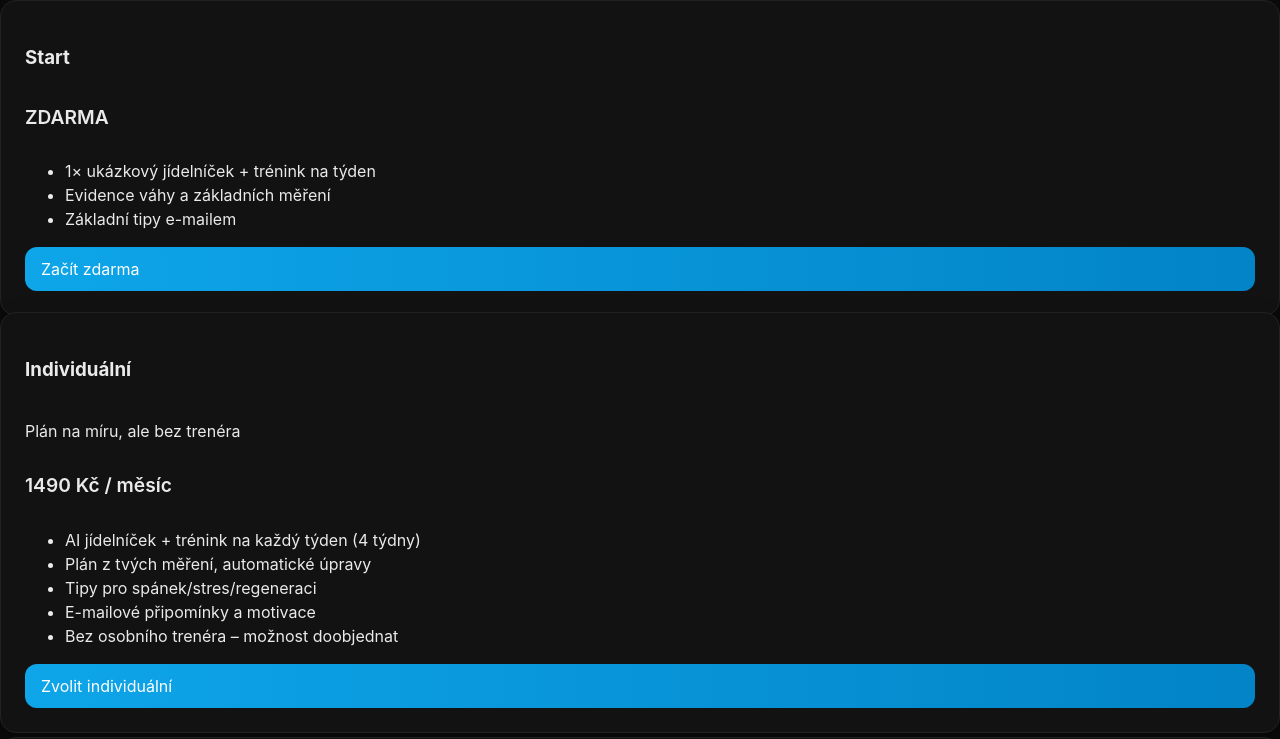
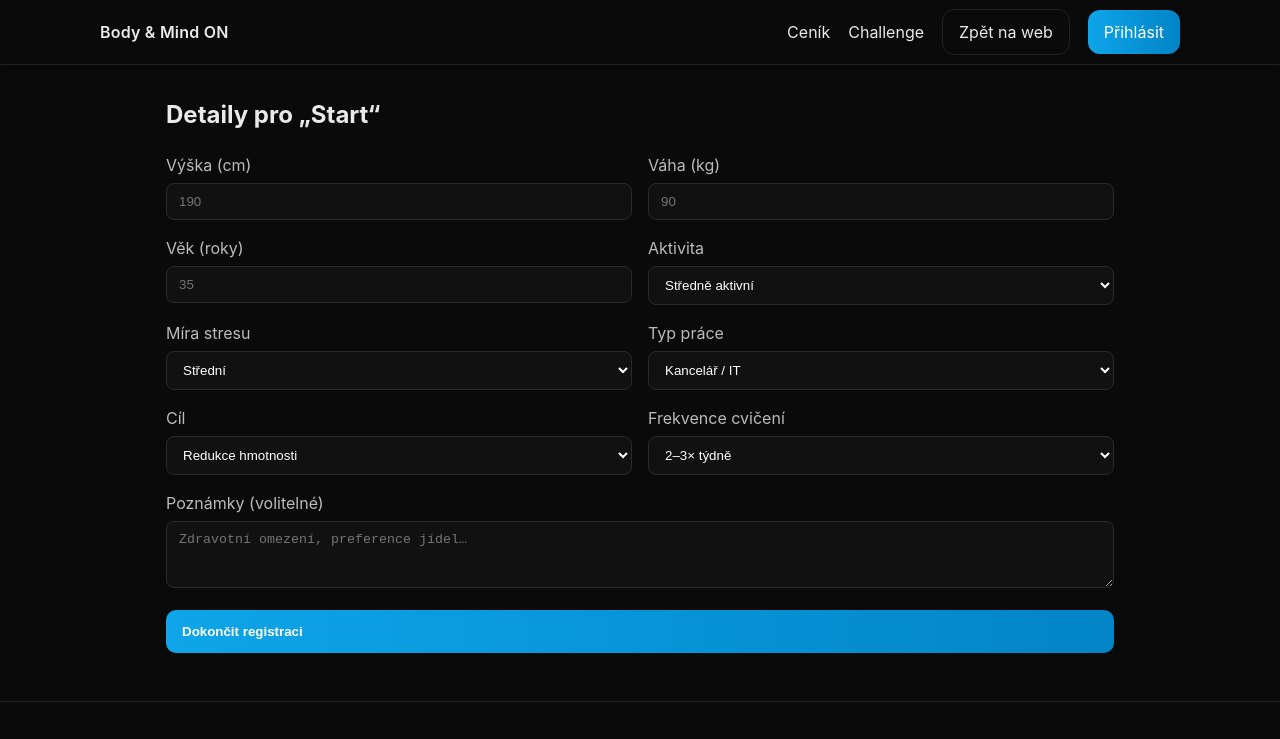
Before and after one commit to Progen-design/body-mind-on, a Next.js app: page /pricing in a window 1280 px wide. Shown: the top 739 px of the page. Built offline with nearby package versions, Linux system fonts and the light colour scheme; no server answers.

Commit message:
Update pricing.js

```diff
--- a/pages/pricing.js
+++ b/pages/pricing.js
@@ -1,6 +1,158 @@
 // /pages/pricing.js
-import Pricing from '../components/Pricing';
+import { useState } from 'react'
+import Header from '../components/Header'
+import Footer from '../components/Footer'
 
 export default function PricingPage() {
-  return <Pricing />;
+  // lokální state pro formulář
+  const [height, setHeight] = useState('')
+  const [weight, setWeight] = useState('')
+  const [age, setAge] = useState('')
+  const [activity, setActivity] = useState('stredne')       // kód!
+  const [stress, setStress] = useState('medium')            // kód!
+  const [occupation, setOccupation] = useState('office_it') // kód!
+  const [goal, setGoal] = useState('redukce')               // kód!
+  const [freq, setFreq] = useState('2-3')                   // kód!
+  const [notes, setNotes] = useState('')
+  const [loading, setLoading] = useState(false)
+  const [msg, setMsg] = useState(null)
+
+  async function onSubmit(e) {
+    e.preventDefault()
+    setLoading(true); setMsg(null)
+
+    try {
+      // SEND → kódy přesně jak chce DB
+      const res = await fetch('/api/body-metrics', {
+        method: 'POST',
+        headers: { 'Content-Type': 'application/json' },
+        body: JSON.stringify({
+          // name/email si můžeš doplnit, pokud je sbíráš výše na stránce
+          age: age ? Number(age) : null,
+          height_cm: height ? Number(height) : null,
+          weight_kg: weight ? Number(weight) : null,
+          activity,               // 'sedavy' | 'lehce' | 'stredne' | 'velmi' | 'extra'
+          stress_level: stress,   // 'low' | 'medium' | 'high'
+          occupation,             // 'office_it' | 'driver' | 'warehouse' | 'manual' | 'healthcare' | 'teacher_sales' | 'gastronomy'
+          goal,                   // 'redukce' | 'udrzovani' | 'nabirani_svaly'
+          freq_choice: freq,      // '0-1' | '2-3' | '4plus'
+          notes
+        })
+      })
+      const data = await res.json()
+      if (!res.ok) throw new Error(data?.error || 'Neznámá chyba')
+
+      setMsg('Hotovo! Údaje uloženy. Za chvíli dorazí plán na e-mail (pokud je u profilu).')
+    } catch (err) {
+      setMsg(`Chyba: ${err.message}`)
+    } finally {
+      setLoading(false)
+    }
+  }
+
+  return (
+    <>
+      <Header />
+
+      {/* …tady nech svůj ceník/karty… */}
+
+      <section className="container">
+        <h2>Detaily pro „Start“</h2>
+
+        <form onSubmit={onSubmit}>
+          <div className="grid">
+            <div>
+              <label>Výška (cm)</label>
+              <input type="number" value={height} onChange={e=>setHeight(e.target.value)} placeholder="190" />
+            </div>
+            <div>
+              <label>Váha (kg)</label>
+              <input type="number" value={weight} onChange={e=>setWeight(e.target.value)} placeholder="90" />
+            </div>
+
+            <div>
+              <label>Věk (roky)</label>
+              <input type="number" value={age} onChange={e=>setAge(e.target.value)} placeholder="35" />
+            </div>
+            <div>
+              <label>Aktivita</label>
+              <select value={activity} onChange={e=>setActivity(e.target.value)}>
+                <option value="sedavy">Sedavý</option>
+                <option value="lehce">Mírně aktivní</option>
+                <option value="stredne">Středně aktivní</option>
+                <option value="velmi">Vysoce aktivní</option>
+                <option value="extra">Extra aktivní</option>
+              </select>
+            </div>
+
+            <div>
+              <label>Míra stresu</label>
+              <select value={stress} onChange={e=>setStress(e.target.value)}>
+                <option value="low">Nízká</option>
+                <option value="medium">Střední</option>
+                <option value="high">Vysoká</option>
+              </select>
+            </div>
+            <div>
+              <label>Typ práce</label>
+              <select value={occupation} onChange={e=>setOccupation(e.target.value)}>
+                <option value="office_it">Kancelář / IT</option>
+                <option value="driver">Řidič / Kurýr</option>
+                <option value="warehouse">Sklad / Logistika (směnný provoz)</option>
+                <option value="manual">Manuální</option>
+                <option value="healthcare">Zdravotnictví</option>
+                <option value="teacher_sales">Učitel / Obchod</option>
+                <option value="gastronomy">Gastronomie</option>
+              </select>
+            </div>
+
+            <div>
+              <label>Cíl</label>
+              <select value={goal} onChange={e=>setGoal(e.target.value)}>
+                <option value="redukce">Redukce hmotnosti</option>
+                <option value="udrzovani">Udržování</option>
+                <option value="nabirani_svaly">Nabírání svalů</option>
+              </select>
+            </div>
+            <div>
+              <label>Frekvence cvičení</label>
+              <select value={freq} onChange={e=>setFreq(e.target.value)}>
+                <option value="0-1">0–1× týdně</option>
+                <option value="2-3">2–3× týdně</option>
+                <option value="4plus">4+ týdně</option>
+              </select>
+            </div>
+
+            <div className="single">
+              <label>Poznámky (volitelné)</label>
+              <textarea rows={3} value={notes} onChange={e=>setNotes(e.target.value)} placeholder="Zdravotní omezení, preference jídel…" />
+            </div>
+          </div>
+
+          <button type="submit" className="btn" disabled={loading}>
+            {loading ? 'Odesílám…' : 'Dokončit registraci'}
+          </button>
+          {msg && <p style={{marginTop:10}}>{msg}</p>}
+        </form>
+      </section>
+
+      <Footer />
+
+      <style jsx>{`
+        .container { max-width: 980px; margin: 32px auto; padding: 0 16px; }
+        .grid { display: grid; grid-template-columns: 1fr 1fr; gap: 16px; }
+        .single { grid-column: 1 / -1; }
+        label { display:block; margin-bottom:6px; color:#bbb; }
+        input, select, textarea {
+          width:100%; padding:10px 12px; background:#111; color:#fff;
+          border:1px solid #2a2a2a; border-radius:8px; outline:none;
+        }
+        .btn {
+          width:100%; margin-top:16px;
+          background:linear-gradient(90deg,#0ea5e9,#0284c7);
+          color:#fff; padding:14px 16px; border-radius:10px; border:none; font-weight:600;
+        }
+      `}</style>
+    </>
+  )
 }
```
